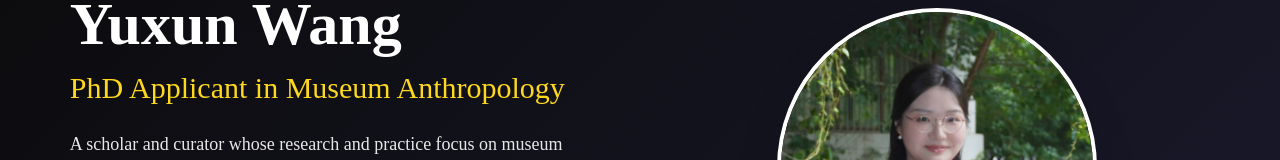
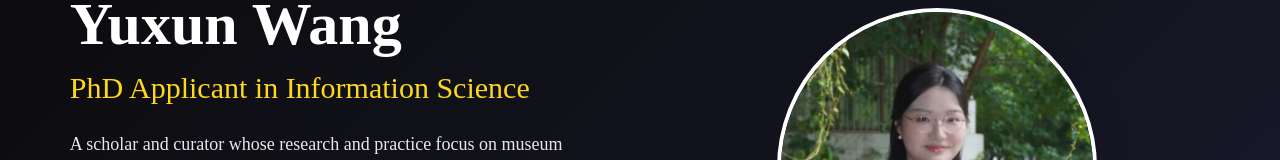
Before and after one commit to Valoriaaaa/Valoriaaaa.github.io, a plain HTML site: page index.html in a window 1280 px wide. Shown: the part 264-424 px from the top of the page. Drawn offline with nearby package versions, Linux system fonts and the light colour scheme.

Commit message:
Update title from Museum Anthropology to Information Science

```diff
--- a/index.html
+++ b/index.html
@@ -3,7 +3,7 @@
 <head>
     <meta charset="UTF-8">
     <meta name="viewport" content="width=device-width, initial-scale=1.0">
-    <title>Yuxun Wang - PhD Applicant in Museum Anthropology</title>
+    <title>Yuxun Wang - PhD Applicant in Information Science</title>
     <script src="https://cdn.tailwindcss.com"></script>
     <link href="https://fonts.googleapis.com/css2?family=Playfair+Display:wght@400;600;700&display=swap" rel="stylesheet">
     <style>
@@ -422,7 +422,7 @@
             <div class="grid md:grid-cols-2 gap-12 items-center">
                 <div class="text-white">
                     <h1 id="hero-name" class="text-5xl md:text-6xl font-bold mb-4" style="font-family: 'Times New Roman', Times, serif;">Yuxun Wang<span class="name-emoji wave">👋</span></h1>
-                    <p id="phd-title" class="text-2xl md:text-3xl mb-6" style="color: var(--text-yellow);">PhD Applicant in Museum Anthropology<span class="title-emoji museum">🏛️</span><span class="title-emoji book">📚</span></p>
+                    <p id="phd-title" class="text-2xl md:text-3xl mb-6" style="color: var(--text-yellow);">PhD Applicant in Information Science<span class="title-emoji museum">🏛️</span><span class="title-emoji book">📚</span></p>
                     <p class="text-lg mb-8 opacity-90">
                         A scholar and curator whose research and practice focus on museum anthropology, heritage studies, and community-based curatorial practices in museum contexts.
                     </p>
```
